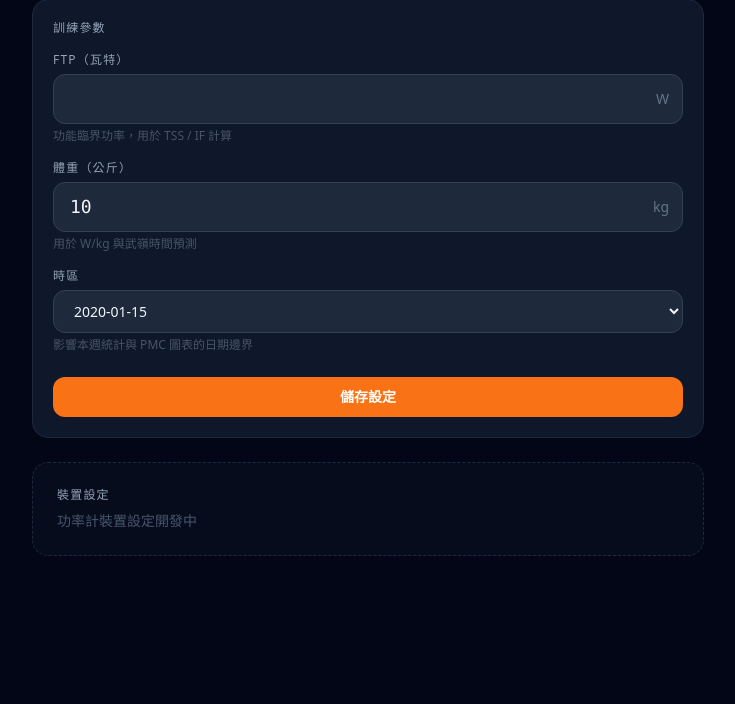
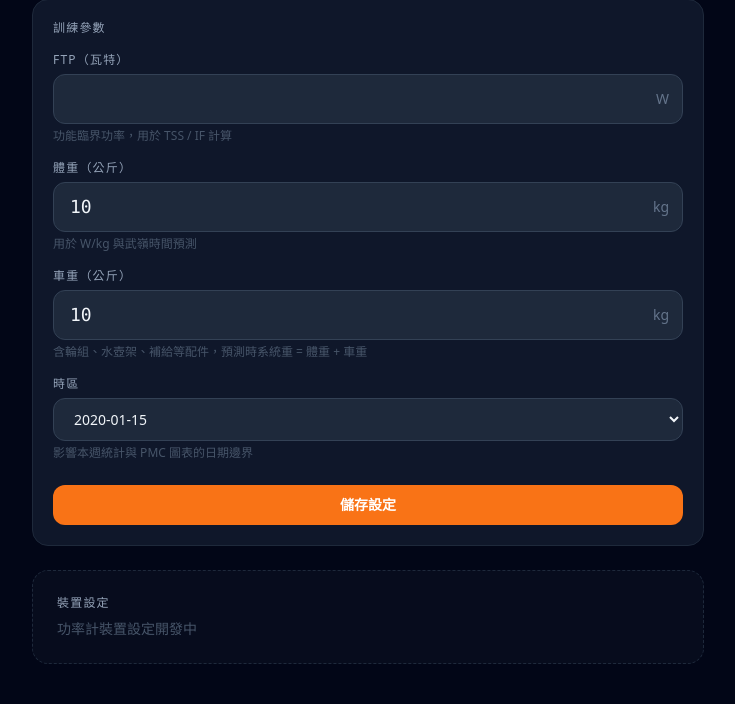
Before and after one commit to YC815/VeloData, a Flask app: template templates/profile.html in a window 1280 px wide. Shown: the part 369-1073 px from the top of the page, without its empty margins (184-919 px from the left). Before the commit the page ends 925 px from the top, so only its background shows below. Run offline with Flask 3, Linux system fonts and the light colour scheme; the template is opened without the code that fills it: most values are stand-ins (such as "Sample title", 1, 10 or a date in 2020); some libraries are stand-ins or nearby versions.

Commit message:
feat(profile): 個人設定新增車重欄位
- _content_profile.html：新增「車重（公斤）」輸入欄，說明系統重 = 體重 + 車重
- JS：讀取 bikeWeight 並加入 PUT /api/profile 請求
- app.py：partial_profile / profile_page 路由傳入 bike_weight_kg

Co-authored-by: Cursor <cursoragent@cursor.com>

```diff
--- a/app.py
+++ b/app.py
@@ -695,6 +695,7 @@ def partial_profile():
         athlete=athlete,
         ftp=profile.ftp_watts,
         weight_kg=profile.weight_kg,
+        bike_weight_kg=profile.bike_weight_kg,
         timezone=profile.timezone,
         used_timezones=[],
         all_timezones=pytz.all_timezones,
@@ -910,6 +911,7 @@ def profile_page():
         athlete=athlete,
         ftp=profile.ftp_watts,
         weight_kg=profile.weight_kg,
+        bike_weight_kg=profile.bike_weight_kg,
         timezone=profile.timezone,
         used_timezones=[],
         all_timezones=pytz.all_timezones,
--- a/templates/partials/_content_profile.html
+++ b/templates/partials/_content_profile.html
@@ -42,6 +42,15 @@
             <span class="absolute right-3.5 top-1/2 -translate-y-1/2 text-slate-500 text-sm">kg</span>
           </div>
           <p class="text-xs text-slate-600 mt-1">用於 W/kg 與武嶺時間預測</p>
+        </div>
+        <div>
+          <label class="block text-xs text-slate-400 uppercase tracking-widest mb-1.5">車重（公斤）</label>
+          <div class="relative">
+            <input id="profileBikeWeightInput" type="number" min="1" max="30" step="0.1" value="{{ bike_weight_kg }}"
+              class="w-full bg-slate-800 border border-slate-700 rounded-xl px-4 py-2.5 text-slate-100 font-mono text-lg focus:outline-none focus:border-orange-500 transition pr-14" />
+            <span class="absolute right-3.5 top-1/2 -translate-y-1/2 text-slate-500 text-sm">kg</span>
+          </div>
+          <p class="text-xs text-slate-600 mt-1">含輪組、水壺架、補給等配件，預測時系統重 = 體重 + 車重</p>
         </div>
         <div>
           <label class="block text-xs text-slate-400 uppercase tracking-widest mb-1.5">時區</label>
@@ -89,6 +98,7 @@
 
       const ftp = parseInt(document.getElementById('profileFtpInput').value);
       const weight = parseFloat(document.getElementById('profileWeightInput').value);
+      const bikeWeight = parseFloat(document.getElementById('profileBikeWeightInput').value);
       const tz = document.getElementById('profileTimezoneSelect').value;
 
       if (!ftp || ftp <= 0 || ftp > 600) {
@@ -101,6 +111,11 @@
         err.classList.remove('hidden');
         return;
       }
+      if (!bikeWeight || bikeWeight <= 0 || bikeWeight > 30) {
+        err.textContent = '車重請輸入 1–30 之間的數值';
+        err.classList.remove('hidden');
+        return;
+      }
 
       btn.disabled = true;
       btn.textContent = '儲存中…';
@@ -108,7 +123,7 @@
         const res = await fetch('/api/profile', {
           method: 'PUT',
           headers: { 'Content-Type': 'application/json' },
-          body: JSON.stringify({ ftp_watts: ftp, weight_kg: weight, timezone: tz }),
+          body: JSON.stringify({ ftp_watts: ftp, weight_kg: weight, bike_weight_kg: bikeWeight, timezone: tz }),
         });
         if (!res.ok) {
           const data = await res.json();
```
